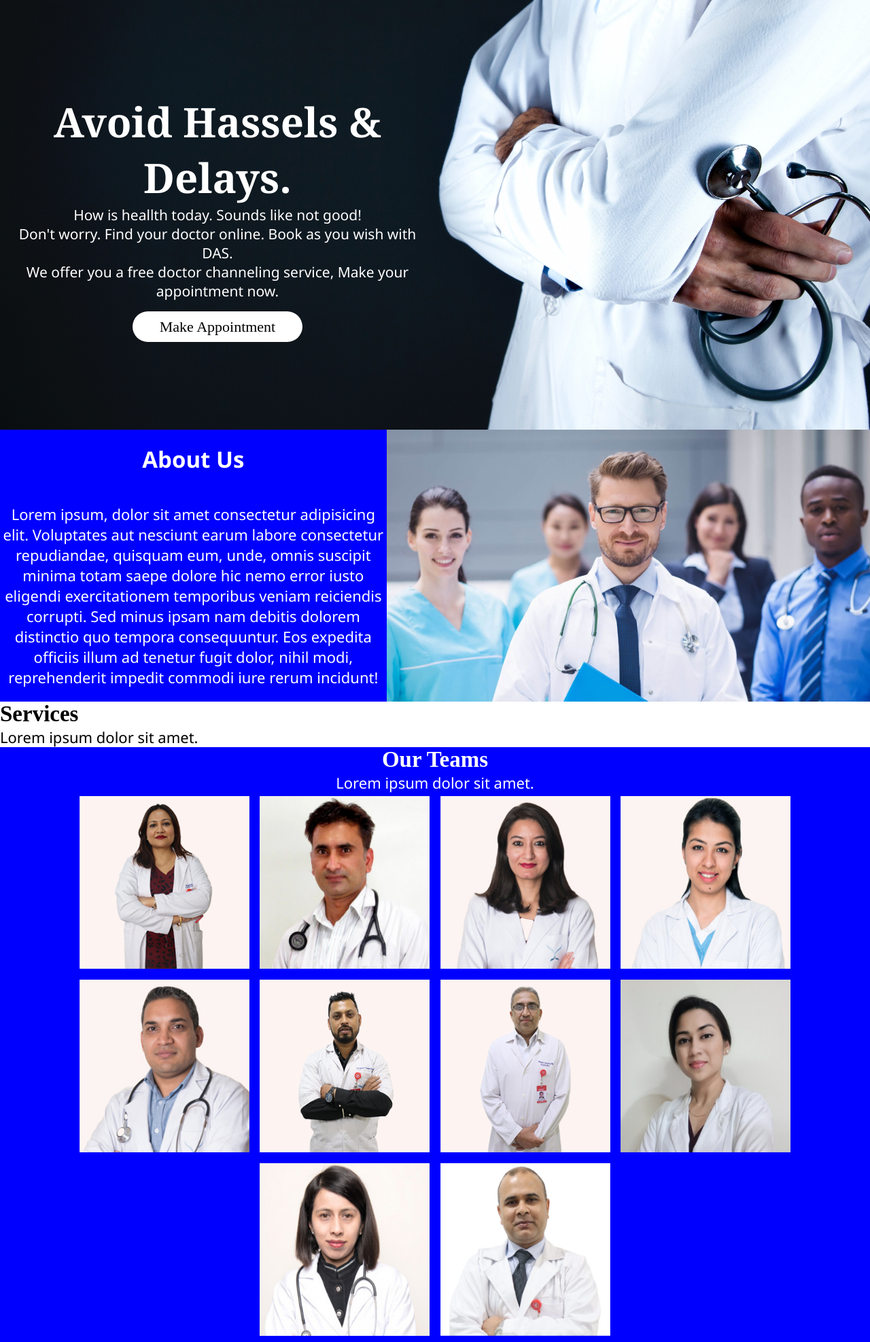
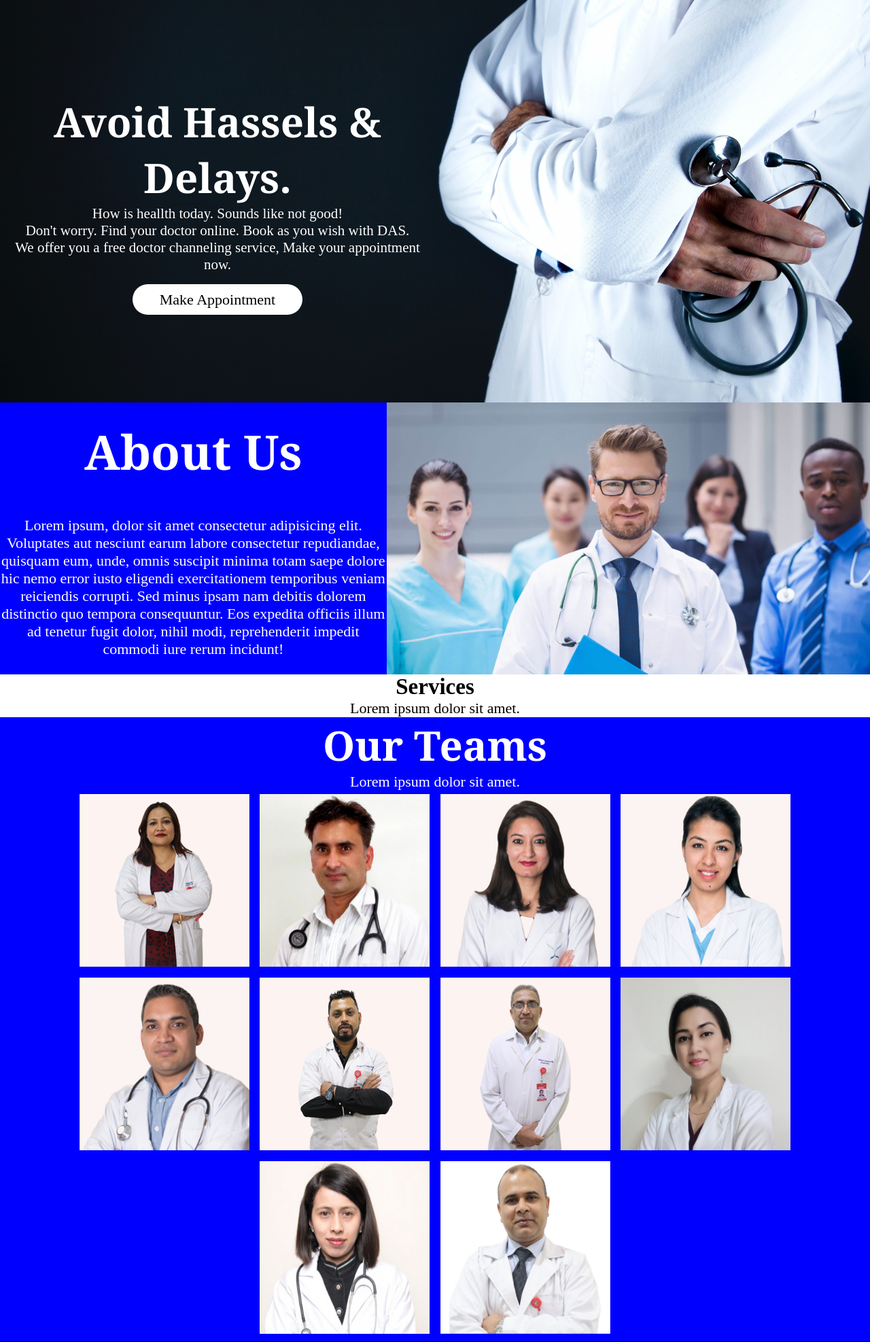
Before and after one commit to 25Sushil/DAS, a PHP site: page / in a window 1280 px wide. Shown: the part 70-2044 px from the top of the page at 68% size. Run offline with PHP 8.4, Linux system fonts and the light colour scheme.

Commit message:
modified

```diff
--- a/assets/style.css
+++ b/assets/style.css
@@ -132,8 +132,10 @@ body{
     justify-content: center;
 }
 
-.description h1, p{
-    font-family: 'Segoe UI', Tahoma, Geneva, Verdana, sans-serif;
+#about-us>.description h1{
+    font-family:Cambria, Cochin, Georgia, Times, 'Times New Roman', serif;
+    font-size: 70px;
+    font-weight: 800;
 }
 
 #about-us img{
@@ -141,11 +143,25 @@ body{
     height: 400px;
 }
 
+#services{
+    display: flex;
+    text-align: center;
+    align-items: center;
+    justify-content: center;
+}
+
+
+
 .team{
     color: rgb(255, 255, 255);
     background-color: blue;
     text-align: center;
     justify-content: center;
+}
+
+.team>h1{
+    font-family:Cambria, Cochin, Georgia, Times, 'Times New Roman', serif;
+    font-size: 60px;
 }
 
 .flip-container{
--- a/index.html
+++ b/index.html
@@ -48,9 +48,11 @@
         <img src="assets/bg01.jpg" alt="aboutus">
     </section>
 
-    <section id="Services">
-        <h1>Services</h1>
-        <p>Lorem ipsum dolor sit amet.</p>
+    <section id="services">
+        <div class="description">
+            <h1>Services</h1>
+            <p>Lorem ipsum dolor sit amet.</p>
+        </div>
     </section>
 
     <section class="team">
```
